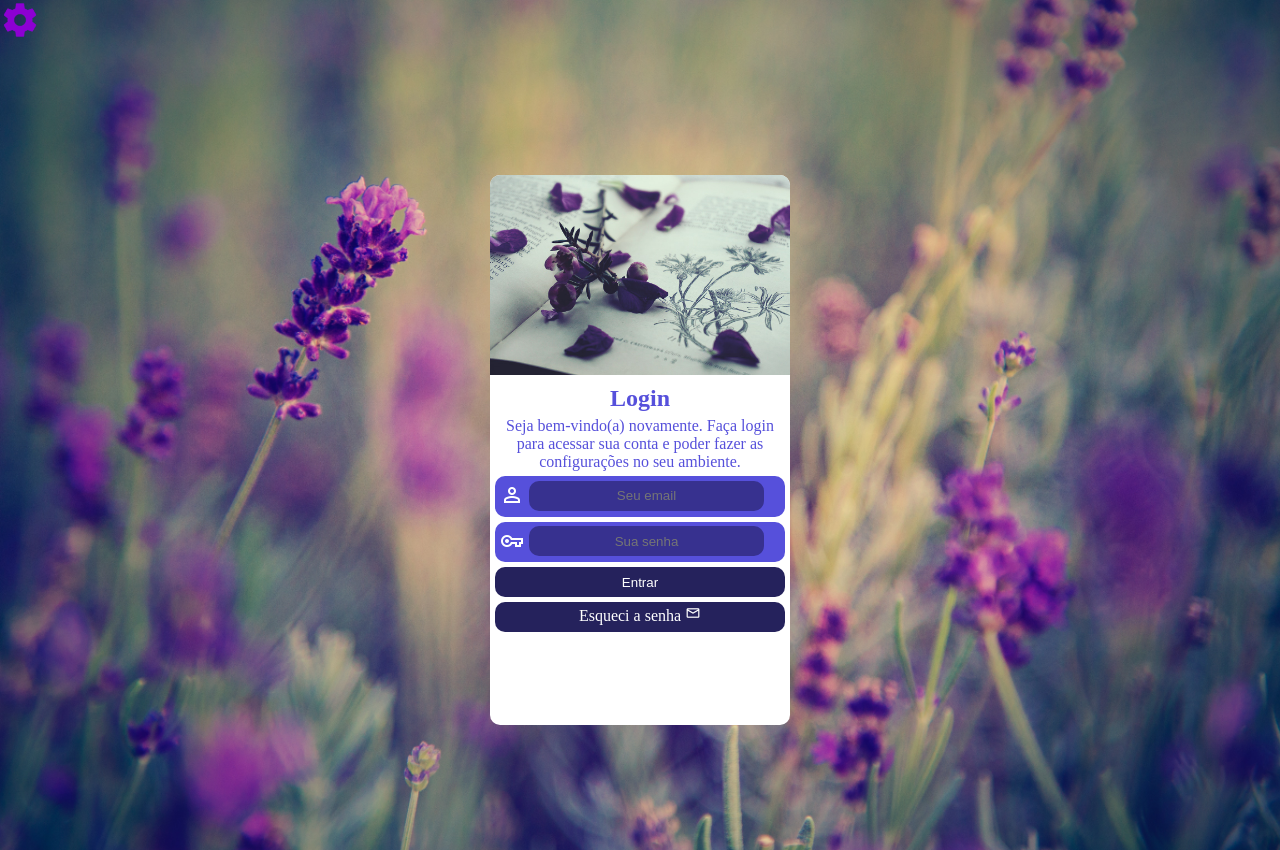
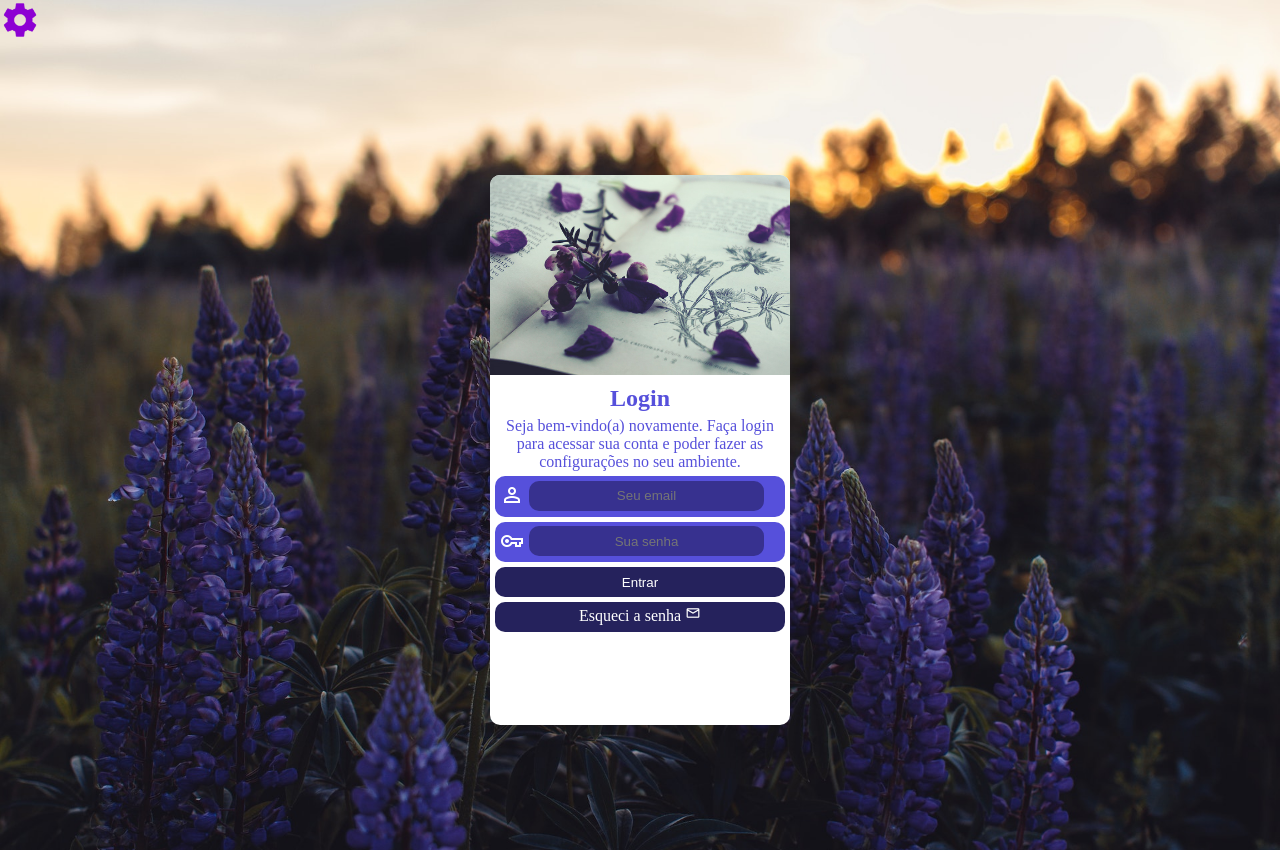
Before and after one commit to CristhianKauan/projeto-login, a PHP site: page /login02/index.html in a window 1280 px wide. Run offline with PHP 8.4, Linux system fonts and the light colour scheme.

Commit message:
Update style.css

```diff
--- a/login02/style.css
+++ b/login02/style.css
@@ -5,7 +5,7 @@
 }
 
 body{
-    background: url(imagens/pexels-rovenimagescom-949585.jpg);
+    background: url(imagens/pexels-irina-iriser-768900.jpg);
     background-repeat: no-repeat;
     background-size: cover;
     position: relative;
```
